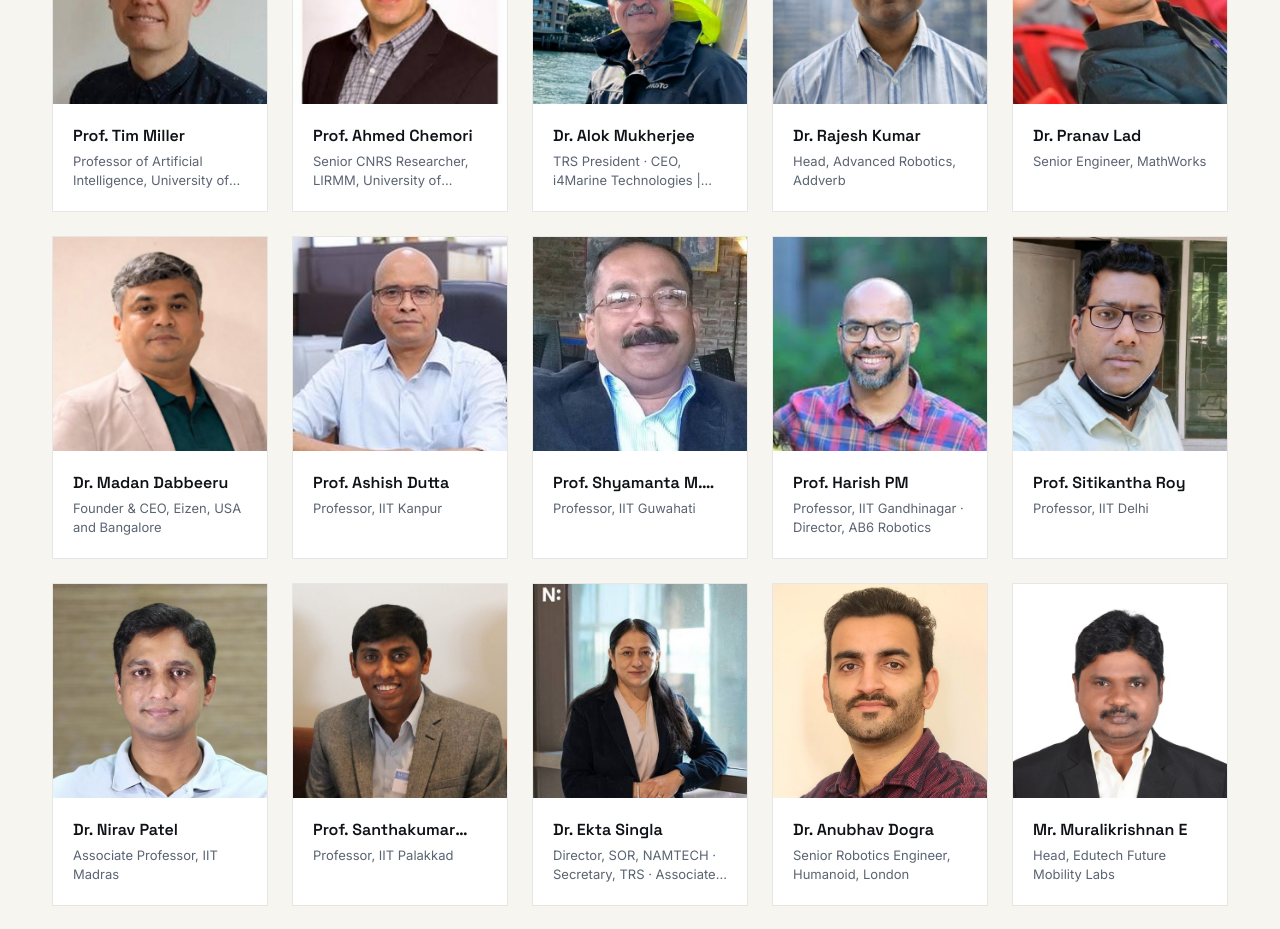
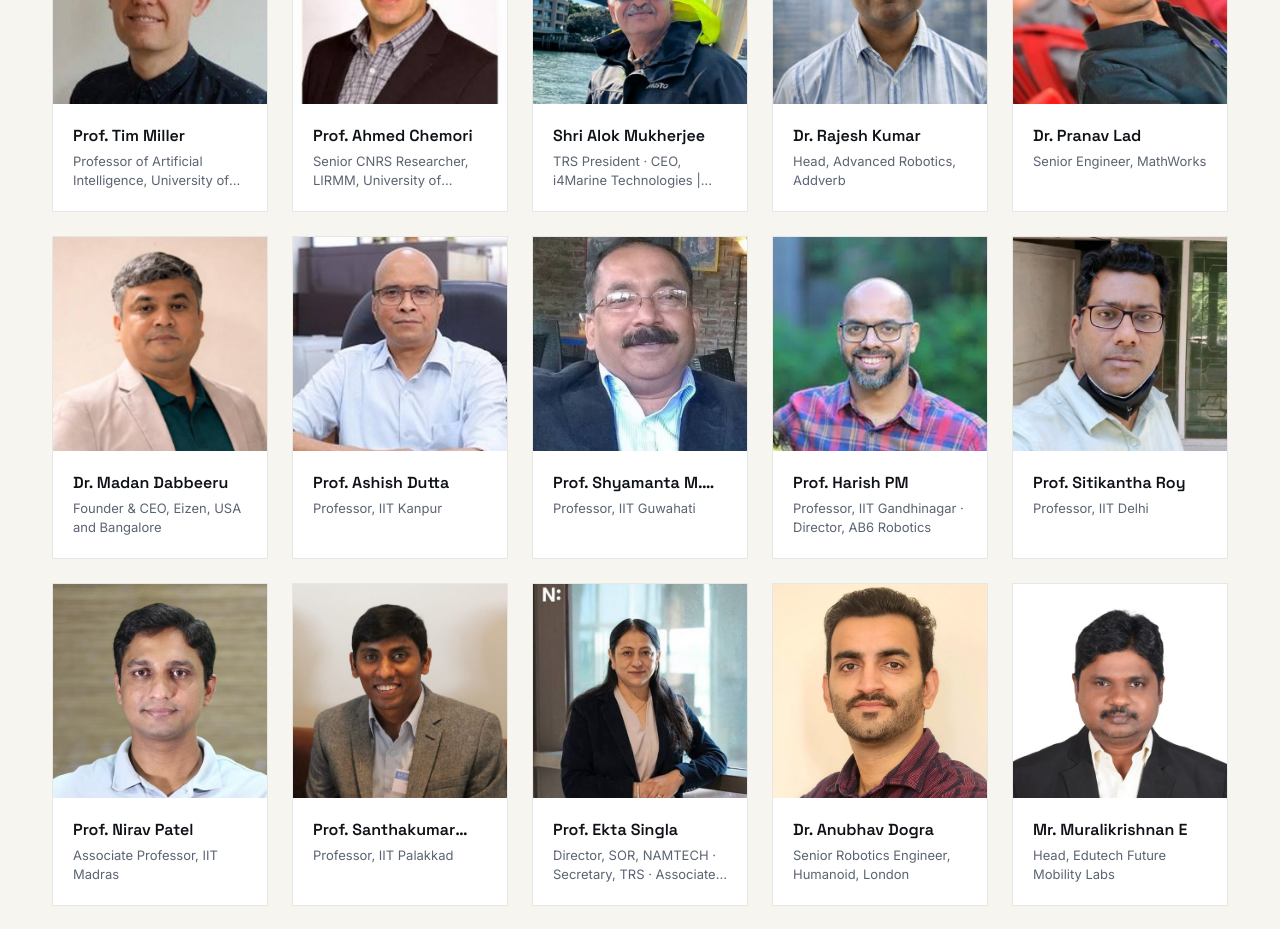
Before and after one commit to trs-tiet/TRS-DSAI-TIET, a Next.js app: page /speakers in a window 1280 px wide. Shown: the part 620-1549 px from the top of the page. Built offline with nearby package versions, Linux system fonts and the light colour scheme.

Commit message:
Update speakers.ts

```diff
--- a/data/speakers.ts
+++ b/data/speakers.ts
@@ -37,7 +37,7 @@ export const speakers: Speaker[] = [
     bio: "Senior CNRS researcher in automatic control and robotics at LIRMM, University of Montpellier. His research focuses on nonlinear, adaptive, robust, and predictive control of complex robotic systems. His expertise spans parallel robots, marine robotics, humanoid robots, exoskeletons, and underactuated systems, with extensive contributions to international research, publications, supervision, and robotics-control education.",
   },
   {
-    name: "Dr. Alok Mukherjee",
+    name: "Shri Alok Mukherjee",
     affiliation: "TRS President · CEO, i4Marine Technologies | Former DRDO Scientist",
     type: "Industrial",
     photo: "/images/speakers/alok-mukherjee.jpg",
@@ -95,7 +95,7 @@ export const speakers: Speaker[] = [
     bio: "Professor in the Department of Applied Mechanics at IIT Delhi and works extensively in soft robotics and biomechanics. His research interests include soft actuators and sensors, biomechanics, bio-inspired engineering, smart structures, and AI-enabled healthcare technologies. He leads interdisciplinary research connecting mechanics, robotics, and human-centred systems, with applications in wearable robotics, rehabilitation, and assistive technologies.",
   },
   {
-    name: "Dr. Nirav Patel",
+    name: "Prof. Nirav Patel",
     affiliation: "Associate Professor, IIT Madras",
     type: "Academic",
     photo: "/images/speakers/nirav-patel.jpg",
@@ -111,7 +111,7 @@ export const speakers: Speaker[] = [
 
   // ---------------- ROW 3 ----------------
   {
-    name: "Dr. Ekta Singla",
+    name: "Prof. Ekta Singla",
     affiliation: "Director, SOR, NAMTECH · Secretary, TRS · Associate Professor, IIT Ropar",
     type: "Academic",
     photo: "/images/speakers/ekta-singla.jpg",
```
